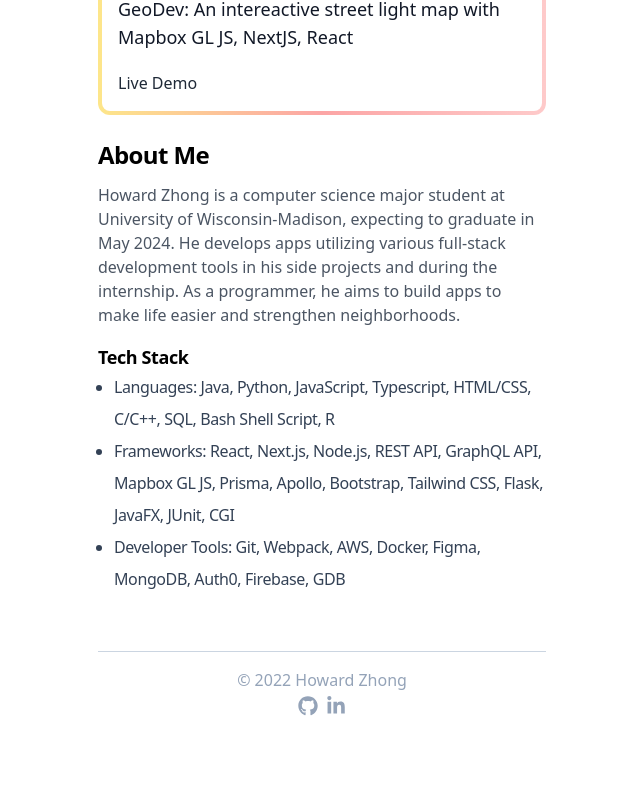
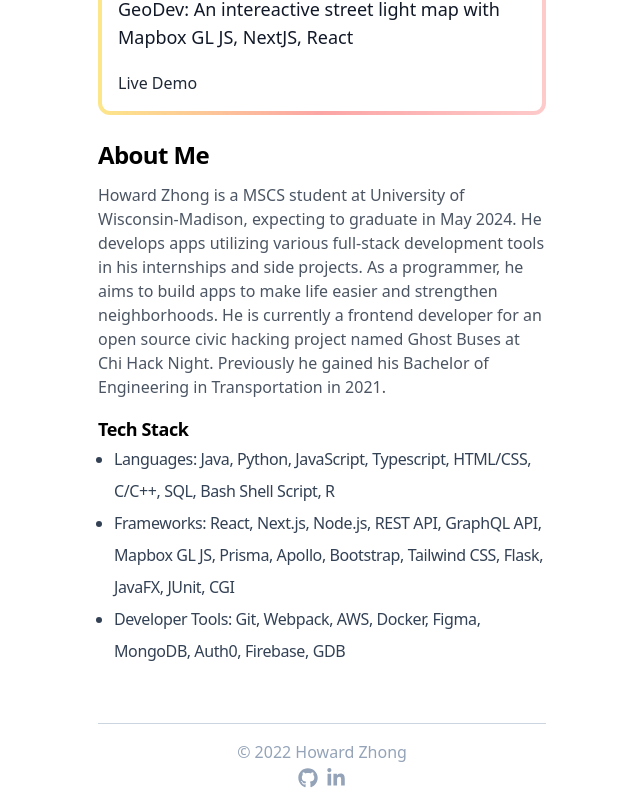
Before and after one commit to h2zh/personal-website, a Next.js app: page / in a window 1280 px wide. Shown: the part 765-1569 px from the top of the page, without its empty margins (318-958 px from the left). Before the commit the page ends 1497 px from the top, so only its background shows below. Built offline with nearby package versions, Linux system fonts and the light colour scheme.

Commit message:
update bio

```diff
--- a/components/profile.tsx
+++ b/components/profile.tsx
@@ -9,11 +9,13 @@
       </h1>
       <div className="text-gray-600 mt-3 mb-4">
         <p>
-          Howard Zhong is a computer science major student at University of
-          Wisconsin-Madison, expecting to graduate in May 2024. He develops apps
-          utilizing various full-stack development tools in his side projects
-          and during the internship. As a programmer, he aims to build apps to
-          make life easier and strengthen neighborhoods.
+          Howard Zhong is a MSCS student at University of Wisconsin-Madison,
+          expecting to graduate in May 2024. He develops apps utilizing various
+          full-stack development tools in his internships and side projects. As
+          a programmer, he aims to build apps to make life easier and strengthen
+          neighborhoods. He is currently a frontend developer for an open source
+          civic hacking project named Ghost Buses at Chi Hack Night. Previously
+          he gained his Bachelor of Engineering in Transportation in 2021.
         </p>
       </div>
       <div className="prose leading-8 tracking-tight ">
```
